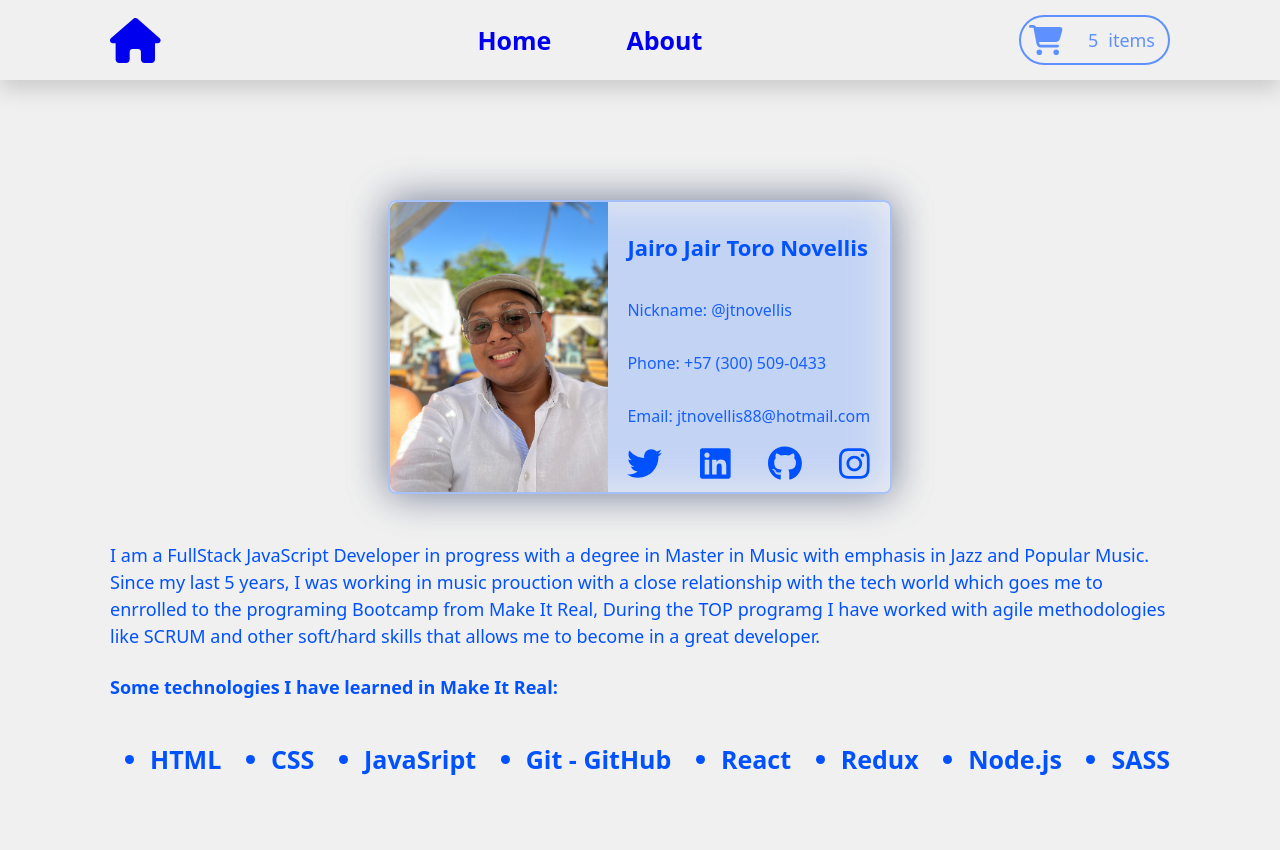
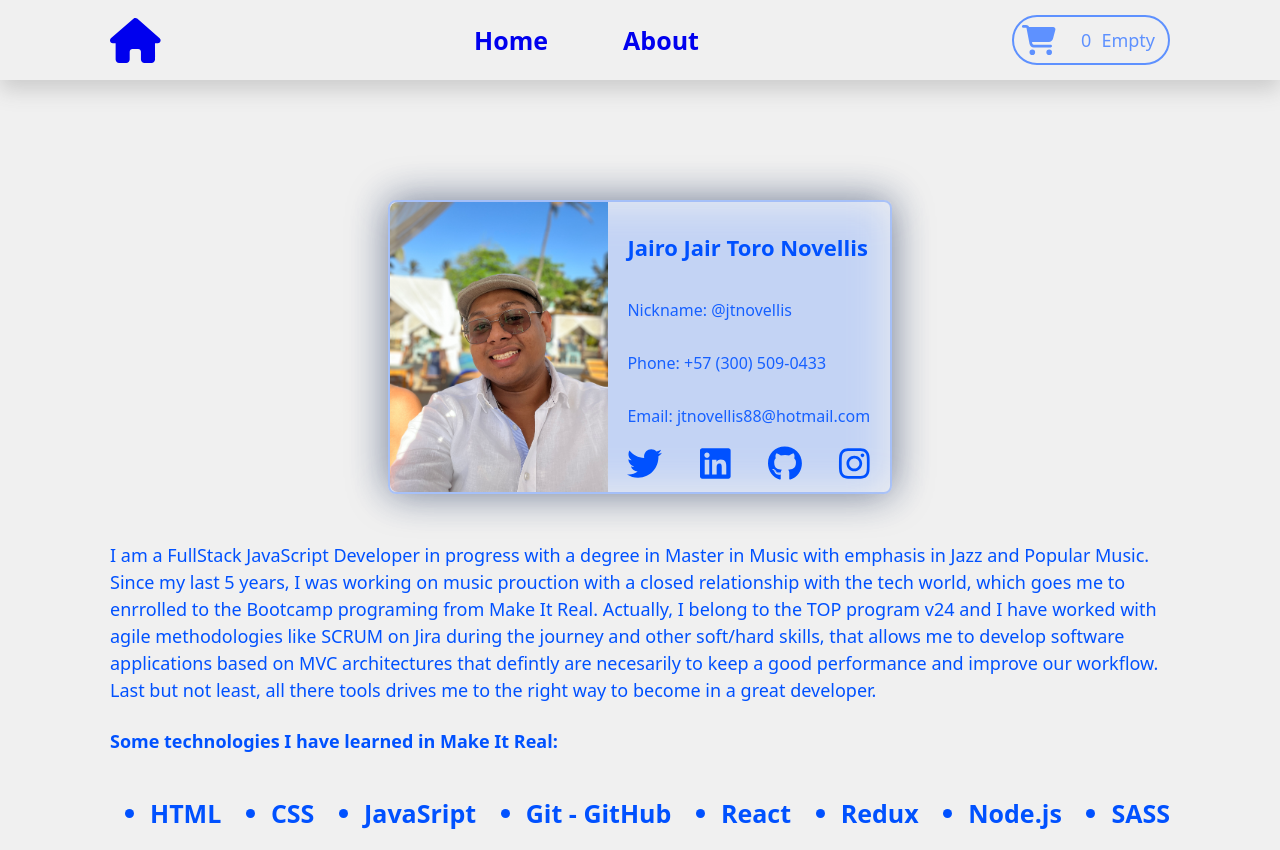
Before and after one commit to jtnovellis/assesment-frontend-sprint-4, a React (Create React App) app: page /about in a window 1280 px wide. Before the commit the page ends 800 px from the top, so only its background shows below. Built offline with nearby package versions, Linux system fonts and the light colour scheme.

Commit message:
configure redux

```diff
--- a/package.json
+++ b/package.json
@@ -8,12 +8,14 @@
     "@fortawesome/free-regular-svg-icons": "^6.2.0",
     "@fortawesome/free-solid-svg-icons": "^6.2.0",
     "@fortawesome/react-fontawesome": "^0.2.0",
+    "@reduxjs/toolkit": "^1.8.5",
     "@testing-library/jest-dom": "^5.16.5",
     "@testing-library/react": "^13.4.0",
     "@testing-library/user-event": "^13.5.0",
     "axios": "^0.27.2",
     "react": "^18.2.0",
     "react-dom": "^18.2.0",
+    "react-redux": "^8.0.2",
     "react-router-dom": "^6.4.0",
     "react-scripts": "5.0.1",
     "sass": "^1.54.9",
--- a/src/App.jsx
+++ b/src/App.jsx
@@ -3,7 +3,7 @@ import Home from './pages/Home';
 import ProductDetail from './pages/ProductDetail';
 import { Routes, Route } from 'react-router-dom';
 import Header from './components/Header';
-import CartDetails from './components/CartDetails';
+import CartDetails from './pages/CartDetails';
 
 function App() {
   return (
@@ -12,8 +12,8 @@ function App() {
       <Routes>
         <Route path='/' element={<Home />} />
         <Route path='/about' element={<About />} />
+        <Route path='/details/:id' element={<ProductDetail />} />
         <Route path='/cart-details' element={<CartDetails />} />
-        <Route path='/details/:id' element={<ProductDetail />} />
       </Routes>
     </div>
   );
--- a/src/components/Cart.jsx
+++ b/src/components/Cart.jsx
@@ -1,9 +1,10 @@
 import React from 'react';
 import { FontAwesomeIcon } from '@fortawesome/react-fontawesome';
 import { faCartShopping } from '@fortawesome/free-solid-svg-icons';
+import { useSelector } from 'react-redux';
 
 const Cart = () => {
-  const amount = 5;
+  const amount = useSelector(state => state.cart.total);
   return (
     <div className='cart'>
       <div className='cart__icon'>
--- a/src/components/ListOfProductCards.jsx
+++ b/src/components/ListOfProductCards.jsx
@@ -2,12 +2,14 @@ import axios from 'axios';
 import React from 'react';
 import { useState } from 'react';
 import { useEffect } from 'react';
+import { useSelector } from 'react-redux';
 import ProductCard from './ProductCard';
 
 const ListOfProductCards = () => {
   const [productsList, setProductsList] = useState([]);
   const [loading, setLoading] = useState(false);
-
+  const cartItems = useSelector(state => state.cart.items);
+  console.log(cartItems);
   useEffect(() => {
     const fetchData = async () => {
       try {
--- a/src/components/ProductCard.jsx
+++ b/src/components/ProductCard.jsx
@@ -1,8 +1,13 @@
 import React from 'react';
+import { useDispatch } from 'react-redux';
 import { Link } from 'react-router-dom';
+import { cartActions } from '../store/cart/cartSlice';
 
 const ProductCard = ({ title, price, id, image }) => {
-  function addToCart() {}
+  const dispatch = useDispatch();
+  function addToCart() {
+    dispatch(cartActions.addItemToCart({ title, price, id, image }));
+  }
   return (
     <div className='productCard'>
       <div className='productCard__img'>
--- a/src/index.jsx
+++ b/src/index.jsx
@@ -3,12 +3,16 @@ import ReactDOM from 'react-dom/client';
 import './index.scss';
 import App from './App';
 import { BrowserRouter } from 'react-router-dom';
+import { Provider } from 'react-redux';
+import store from './store';
 
 const root = ReactDOM.createRoot(document.getElementById('root'));
 root.render(
   <React.StrictMode>
     <BrowserRouter>
-      <App />
+      <Provider store={store}>
+        <App />
+      </Provider>
     </BrowserRouter>
   </React.StrictMode>
 );
--- a/src/pages/About.jsx
+++ b/src/pages/About.jsx
@@ -9,11 +9,15 @@ const About = () => {
         <p>
           I am a FullStack JavaScript Developer in progress with a degree in
           Master in Music with emphasis in Jazz and Popular Music. Since my last
-          5 years, I was working in music prouction with a close relationship
-          with the tech world which goes me to enrrolled to the programing
-          Bootcamp from Make It Real, During the TOP programg I have worked with
-          agile methodologies like SCRUM and other soft/hard skills that allows
-          me to become in a great developer.
+          5 years, I was working on music prouction with a closed relationship
+          with the tech world, which goes me to enrrolled to the Bootcamp
+          programing from Make It Real. Actually, I belong to the TOP program
+          v24 and I have worked with agile methodologies like SCRUM on Jira
+          during the journey and other soft/hard skills, that allows me to
+          develop software applications based on MVC architectures that defintly
+          are necesarily to keep a good performance and improve our workflow.
+          Last but not least, all there tools drives me to the right way to
+          become in a great developer.
         </p>
         <h4>Some technologies I have learned in Make It Real:</h4>
         <ul>
--- a/src/components/CartDetails.jsx
+++ b/src/pages/CartDetails.jsx
@@ -1,7 +1,7 @@
 import React from 'react';
 
 const CartDetails = () => {
-  return <div>CartDetails</div>;
+  return <div className='cartDetails'></div>;
 };
 
 export default CartDetails;
--- a/src/pages/ProductDetail.jsx
+++ b/src/pages/ProductDetail.jsx
@@ -1,12 +1,20 @@
 import React, { useState, useEffect } from 'react';
 import axios from 'axios';
 import { useParams } from 'react-router-dom';
+import { useDispatch } from 'react-redux';
+import { cartActions } from '../store/cart/cartSlice';
 
 const ProductDetail = () => {
   const [productDetail, setProductDetail] = useState({});
   const [loading, setLoading] = useState(false);
   const { id } = useParams();
   const { title, category, description, image, price } = productDetail;
+  const dispatch = useDispatch();
+
+  function addToCart() {
+    dispatch(cartActions.addItemToCart({ title, price, id, image }));
+  }
+
   useEffect(() => {
     const fetchData = async () => {
       try {
@@ -22,6 +30,7 @@ const ProductDetail = () => {
     };
     fetchData();
   }, []);
+
   return (
     <div className='productDetail'>
       {loading ? (
@@ -46,7 +55,7 @@ const ProductDetail = () => {
                 </p>
               </div>
               <div className='productdetail__data--button'>
-                <button>Add to cart</button>
+                <button onClick={addToCart}>Add to cart</button>
               </div>
             </div>
           </div>
--- /dev/null
+++ b/src/store/cart/cartSlice.jsx
@@ -0,0 +1,39 @@
+import { createSlice } from '@reduxjs/toolkit';
+
+const initialState = {
+  items: [],
+  total: 0,
+  showCart: false,
+};
+
+const cartSlice = createSlice({
+  name: 'cart',
+  initialState,
+  reducers: {
+    addItemToCart(state, action) {
+      const newItem = action.payload;
+      const existingItem = state.items.find(item => item.id === newItem.id);
+      if (existingItem) {
+        existingItem.quantity += 1;
+        existingItem.totalPrice += newItem.price;
+        state.total += 1;
+      } else {
+        state.items.push({
+          id: newItem.id,
+          price: newItem.price,
+          quantity: 1,
+          totalPrice: newItem.price,
+          title: newItem.title,
+          image: newItem.image,
+        });
+        state.total += 1;
+      }
+    },
+    removeItemFromCart() {},
+    setShowCart(state) {
+      state.showCart = true;
+    },
+  },
+});
+export const cartActions = cartSlice.actions;
+export default cartSlice.reducer;
--- /dev/null
+++ b/src/store/index.jsx
@@ -0,0 +1,10 @@
+import { configureStore } from '@reduxjs/toolkit';
+import cartSlice from './cart/cartSlice';
+
+const store = configureStore({
+  reducer: {
+    cart: cartSlice,
+  },
+});
+
+export default store;
```
Also changed, not shown: src/components/CartCard.jsx (added, +13 -0 lines), 1 other file (tests, documents, lock files or other folders).
